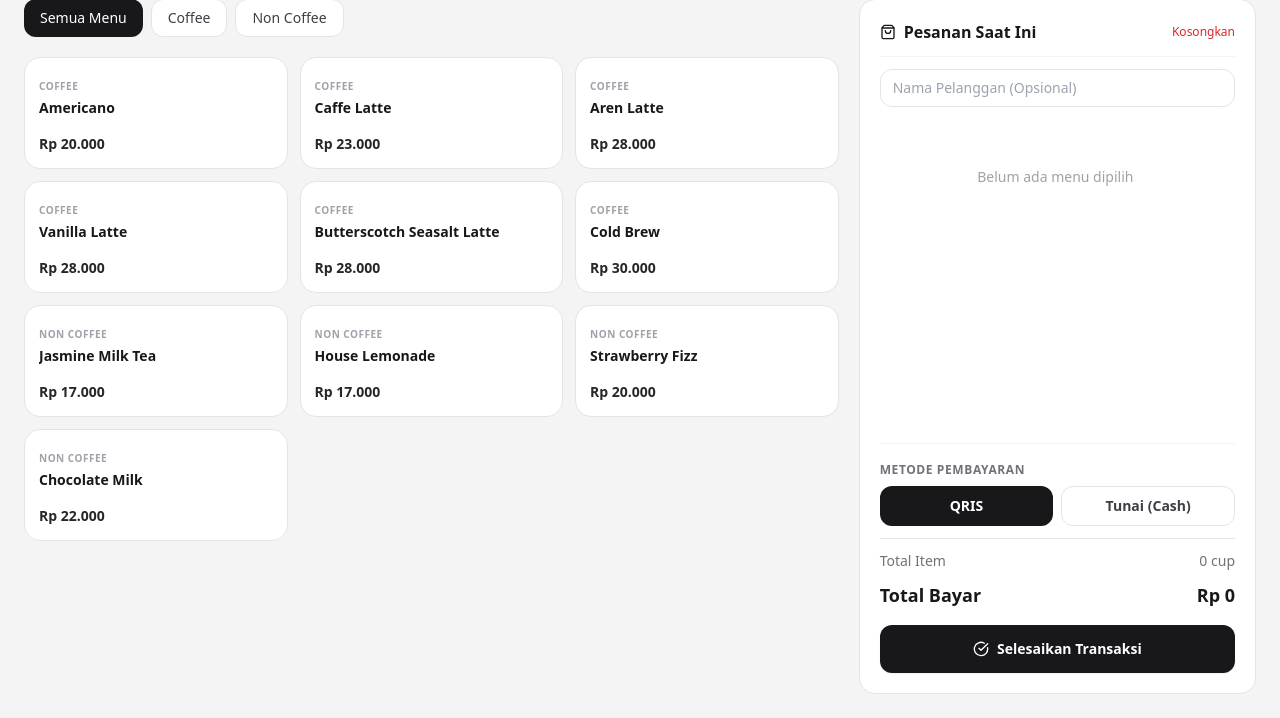
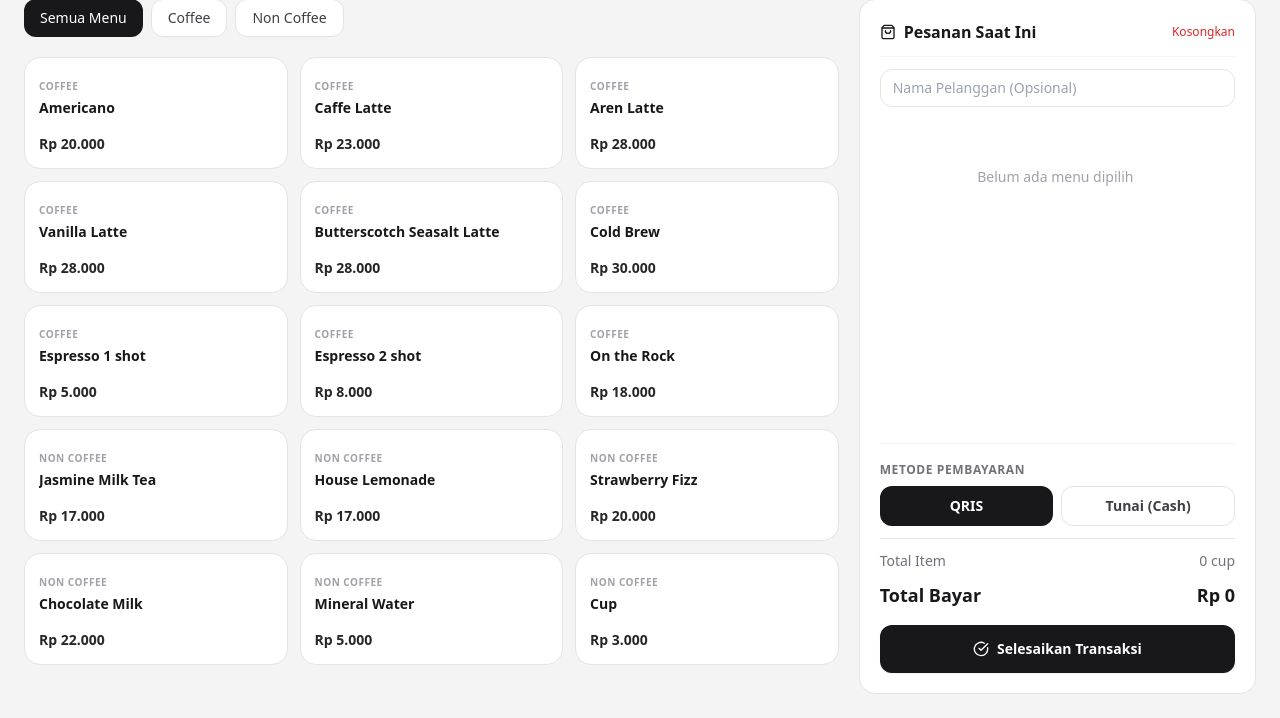
Before and after one commit to Christsss18/taks-coffee-pos, a Spring Boot app: page / in a window 1280 px wide. Shown: the part 94-812 px from the top of the page. Run offline with Spring Boot 4, Linux system fonts and the light colour scheme; some libraries are stand-ins or nearby versions.

Commit message:
Update sistem

```diff
--- a/src/main/resources/static/index.html
+++ b/src/main/resources/static/index.html
@@ -231,12 +231,17 @@
             { id: 4, name: "Vanilla Latte", category: "Coffee", price: 28000 },
             { id: 5, name: "Butterscotch Seasalt Latte", category: "Coffee", price: 28000 },
             { id: 6, name: "Cold Brew", category: "Coffee", price: 30000 },
+            { id: 7, name: "Espresso 1 shot", category: "Coffee", price: 5000 },
+            { id: 8, name: "Espresso 2 shot", category: "Coffee", price: 8000 },
+            { id: 9, name: "On the Rock", category: "Coffee", price: 18000 },
 
             // NON COFFEE
             { id: 7, name: "Jasmine Milk Tea", category: "Non Coffee", price: 17000 },
             { id: 8, name: "House Lemonade", category: "Non Coffee", price: 17000 },
             { id: 9, name: "Strawberry Fizz", category: "Non Coffee", price: 20000 },
-            { id: 10, name: "Chocolate Milk", category: "Non Coffee", price: 22000 }
+            { id: 10, name: "Chocolate Milk", category: "Non Coffee", price: 22000 },
+            { id: 11, name: "Mineral Water", category: "Non Coffee", price: 5000 },
+            { id: 12, name: "Cup", category: "Non Coffee", price: 3000 }
         ];
 
         let cart = [];
```
